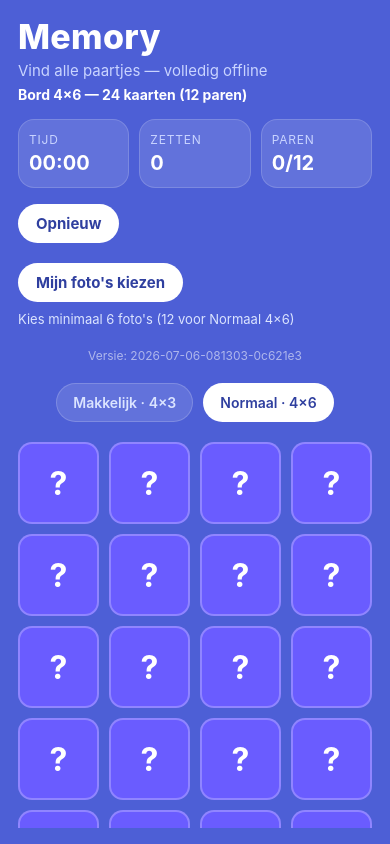
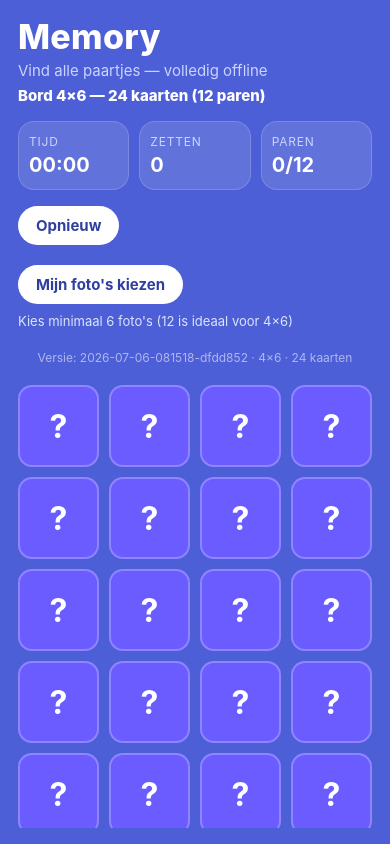
Before and after one commit to jeroenoosterveld/GIT-Project, a React Native app in the folder memory-game/: screen / in a window 390 px wide. Built offline with nearby package versions, Linux system fonts and the light colour scheme; no server answers.

Commit message:
Remove Makkelijk mode — always play 4×6 with 24 cards
The easy 4×3 mode caused confusion; the game now always uses
12 pairs in a 4×6 grid with no difficulty picker.

Co-authored-by: Jeroen <jeroenoosterveld@users.noreply.github.com>

```diff
--- a/memory-game/App.tsx
+++ b/memory-game/App.tsx
@@ -3,7 +3,7 @@ import { useCallback, useEffect, useMemo, useState } from 'react';
 import { Platform, ScrollView, StyleSheet, Text, View } from 'react-native';
 import { SafeAreaProvider, SafeAreaView } from 'react-native-safe-area-context';
 
-import { DifficultyPicker, GameBoard } from './src/components/GameBoard';
+import { GameBoard } from './src/components/GameBoard';
 import { GameHeader } from './src/components/GameHeader';
 import { PhotoPickerButton } from './src/components/PhotoPickerButton';
 import { UpdateBanner } from './src/components/UpdateBanner';
@@ -26,13 +26,11 @@ export default function App() {
 
   const {
     cards,
-    difficulty,
     flippedIds,
     matchedIds,
     isComplete,
     isLocked,
     stats,
-    changeDifficulty,
     flipCard,
     resetGame,
   } = useMemoryGame(cardThemes);
@@ -122,7 +120,6 @@ export default function App() {
           matchedPairs={stats.matchedPairs}
           totalPairs={stats.totalPairs}
           cardCount={cards.length}
-          difficulty={difficulty}
           usingCustomPhotos={usingCustomPhotos}
           onRestart={() => resetGame()}
         />
@@ -138,9 +135,7 @@ export default function App() {
           />
         ) : null}
 
-        <Text style={styles.versionLabel}>Versie: {BUILD_VERSION}</Text>
-
-        <DifficultyPicker difficulty={difficulty} onChange={changeDifficulty} />
+        <Text style={styles.versionLabel}>Versie: {BUILD_VERSION} · 4×6 · 24 kaarten</Text>
 
         <GameBoard
           cards={cards}
--- a/memory-game/src/components/GameBoard.tsx
+++ b/memory-game/src/components/GameBoard.tsx
@@ -1,6 +1,6 @@
-import { Dimensions, Pressable, StyleSheet, Text, View } from 'react-native';
+import { Dimensions, StyleSheet, View } from 'react-native';
 
-import { Difficulty, DIFFICULTY_CONFIG, GRID_COLUMNS } from '../constants/cards';
+import { GRID_COLUMNS } from '../constants/cards';
 import { GameCard } from '../hooks/useMemoryGame';
 import { MemoryCard } from './MemoryCard';
 
@@ -44,32 +44,6 @@ export function GameBoard({
   );
 }
 
-type DifficultyPickerProps = {
-  difficulty: Difficulty;
-  onChange: (difficulty: Difficulty) => void;
-};
-
-export function DifficultyPicker({ difficulty, onChange }: DifficultyPickerProps) {
-  return (
-    <View style={styles.difficultyRow}>
-      {(Object.keys(DIFFICULTY_CONFIG) as Difficulty[]).map((level) => {
-        const isActive = difficulty === level;
-        return (
-          <Pressable
-            key={level}
-            onPress={() => onChange(level)}
-            style={[styles.difficultyButton, isActive && styles.difficultyButtonActive]}
-          >
-            <Text style={[styles.difficultyText, isActive && styles.difficultyTextActive]}>
-              {DIFFICULTY_CONFIG[level].label} · {DIFFICULTY_CONFIG[level].grid}
-            </Text>
-          </Pressable>
-        );
-      })}
-    </View>
-  );
-}
-
 const styles = StyleSheet.create({
   board: {
     flexDirection: 'row',
@@ -81,28 +55,4 @@ const styles = StyleSheet.create({
   cardSlot: {
     minWidth: 0,
   },
-  difficultyRow: {
-    flexDirection: 'row',
-    gap: 10,
-    justifyContent: 'center',
-  },
-  difficultyButton: {
-    paddingHorizontal: 16,
-    paddingVertical: 10,
-    borderRadius: 999,
-    backgroundColor: 'rgba(255,255,255,0.12)',
-    borderWidth: 1,
-    borderColor: 'rgba(255,255,255,0.18)',
-  },
-  difficultyButtonActive: {
-    backgroundColor: '#ffffff',
-  },
-  difficultyText: {
-    color: '#dbe4ff',
-    fontWeight: '600',
-    fontSize: 14,
-  },
-  difficultyTextActive: {
-    color: '#2f3f9f',
-  },
 });
--- a/memory-game/src/components/GameHeader.tsx
+++ b/memory-game/src/components/GameHeader.tsx
@@ -1,6 +1,6 @@
 import { Pressable, StyleSheet, Text, View } from 'react-native';
 
-import { Difficulty, DIFFICULTY_CONFIG, GRID_COLUMNS } from '../constants/cards';
+import { GAME_CARDS, GAME_PAIRS, GRID_COLUMNS, GRID_LABEL, GRID_ROWS } from '../constants/cards';
 
 type GameHeaderProps = {
   moves: number;
@@ -8,19 +8,9 @@ type GameHeaderProps = {
   matchedPairs: number;
   totalPairs: number;
   cardCount: number;
-  difficulty: Difficulty;
   usingCustomPhotos: boolean;
   onRestart: () => void;
 };
-
-function getGridLabel(difficulty: Difficulty, cardCount: number) {
-  const config = DIFFICULTY_CONFIG[difficulty];
-  if (difficulty === 'medium' && cardCount === 24) {
-    return `Bord ${config.grid} — 24 kaarten (12 paren)`;
-  }
-  const rows = Math.ceil(cardCount / GRID_COLUMNS);
-  return `Bord ${GRID_COLUMNS}×${rows} — ${cardCount} kaarten`;
-}
 
 function formatTime(totalSeconds: number) {
   const minutes = Math.floor(totalSeconds / 60)
@@ -36,10 +26,11 @@ export function GameHeader({
   matchedPairs,
   totalPairs,
   cardCount,
-  difficulty,
   usingCustomPhotos,
   onRestart,
 }: GameHeaderProps) {
+  const gridOk = cardCount === GAME_CARDS;
+
   return (
     <View style={styles.container}>
       <View>
@@ -47,7 +38,11 @@ export function GameHeader({
         <Text style={styles.subtitle}>
           {usingCustomPhotos ? 'Met jouw foto\'s — volledig offline' : 'Vind alle paartjes — volledig offline'}
         </Text>
-        <Text style={styles.gridLabel}>{getGridLabel(difficulty, cardCount)}</Text>
+        <Text style={[styles.gridLabel, !gridOk && styles.gridLabelWarning]}>
+          {gridOk
+            ? `Bord ${GRID_LABEL} — ${GAME_CARDS} kaarten (${GAME_PAIRS} paren)`
+            : `Let op: ${cardCount} kaarten — verwacht ${GAME_CARDS} (${GRID_COLUMNS}×${GRID_ROWS})`}
+        </Text>
       </View>
 
       <View style={styles.statsRow}>
@@ -91,9 +86,12 @@ const styles = StyleSheet.create({
   },
   gridLabel: {
     marginTop: 6,
-    fontSize: 14,
-    fontWeight: '700',
+    fontSize: 15,
+    fontWeight: '800',
     color: '#ffffff',
+  },
+  gridLabelWarning: {
+    color: '#ffd27d',
   },
   statsRow: {
     flexDirection: 'row',
--- a/memory-game/src/components/PhotoPickerButton.tsx
+++ b/memory-game/src/components/PhotoPickerButton.tsx
@@ -62,7 +62,7 @@ export function PhotoPickerButton({
       <Text style={styles.hint}>
         {usingCustomPhotos
           ? `${photoCount} foto's opgeslagen op je iPhone — volledig offline`
-          : 'Kies minimaal 6 foto\'s (12 voor Normaal 4×6)'}
+          : 'Kies minimaal 6 foto\'s (12 is ideaal voor 4×6)'}
       </Text>
 
       {errorMessage ? <Text style={styles.error}>{errorMessage}</Text> : null}
--- a/memory-game/src/constants/buildVersion.ts
+++ b/memory-game/src/constants/buildVersion.ts
@@ -1,3 +1,3 @@
 // Auto-generated before each web build — do not edit manually
-export const BUILD_VERSION = '2026-07-06-081303-0c621e3';
-export const BUILD_URL_SUFFIX = '?v=2026-07-06-081303-0c621e3';
+export const BUILD_VERSION = '2026-07-06-081518-dfdd852';
+export const BUILD_URL_SUFFIX = '?v=2026-07-06-081518-dfdd852';
--- a/memory-game/src/constants/cards.ts
+++ b/memory-game/src/constants/cards.ts
@@ -8,6 +8,9 @@ export type CardTheme = {
 export const MIN_PHOTOS_REQUIRED = 5;
 export const GRID_COLUMNS = 4;
 export const GRID_ROWS = 6;
+export const GAME_PAIRS = 12;
+export const GAME_CARDS = GAME_PAIRS * 2;
+export const GRID_LABEL = '4×6';
 
 export const DEFAULT_CARD_THEMES: CardTheme[] = [
   { id: 'dog', image: require('../../assets/cards/dog.png') },
@@ -26,13 +29,3 @@ export const DEFAULT_CARD_THEMES: CardTheme[] = [
 
 /** @deprecated use DEFAULT_CARD_THEMES */
 export const CARD_THEMES = DEFAULT_CARD_THEMES;
-
-export type Difficulty = 'easy' | 'medium';
-
-export const DIFFICULTY_CONFIG: Record<
-  Difficulty,
-  { label: string; pairs: number; grid: string }
-> = {
-  easy: { label: 'Makkelijk', pairs: 6, grid: '4×3' },
-  medium: { label: 'Normaal', pairs: 12, grid: '4×6' },
-};
--- a/memory-game/src/hooks/useMemoryGame.ts
+++ b/memory-game/src/hooks/useMemoryGame.ts
@@ -1,6 +1,6 @@
 import { useCallback, useEffect, useMemo, useRef, useState } from 'react';
 
-import { CardTheme, Difficulty, DIFFICULTY_CONFIG } from '../constants/cards';
+import { CardTheme, GAME_PAIRS } from '../constants/cards';
 import { expandThemesToPairCount } from '../utils/cardThemes';
 
 export type GameCard = {
@@ -18,9 +18,8 @@ function shuffle<T>(items: T[]): T[] {
   return copy;
 }
 
-function createDeck(difficulty: Difficulty, cardThemes: CardTheme[]): GameCard[] {
-  const { pairs } = DIFFICULTY_CONFIG[difficulty];
-  const selected = expandThemesToPairCount(cardThemes, pairs);
+function createDeck(cardThemes: CardTheme[]): GameCard[] {
+  const selected = expandThemesToPairCount(cardThemes, GAME_PAIRS);
 
   return shuffle(
     selected.flatMap((theme) => [
@@ -31,8 +30,7 @@ function createDeck(difficulty: Difficulty, cardThemes: CardTheme[]): GameCard[]
 }
 
 export function useMemoryGame(cardThemes: CardTheme[]) {
-  const [difficulty, setDifficulty] = useState<Difficulty>('medium');
-  const [cards, setCards] = useState<GameCard[]>(() => createDeck('medium', cardThemes));
+  const [cards, setCards] = useState<GameCard[]>(() => createDeck(cardThemes));
   const [flippedIds, setFlippedIds] = useState<string[]>([]);
   const [matchedIds, setMatchedIds] = useState<string[]>([]);
   const [moves, setMoves] = useState(0);
@@ -43,36 +41,31 @@ export function useMemoryGame(cardThemes: CardTheme[]) {
 
   cardThemesRef.current = cardThemes;
 
-  const totalPairs = DIFFICULTY_CONFIG[difficulty].pairs;
+  const totalPairs = GAME_PAIRS;
   const isComplete = matchedIds.length === cards.length && cards.length > 0;
 
-  const resetGame = useCallback((nextDifficulty: Difficulty = difficulty) => {
+  const resetGame = useCallback(() => {
     if (flipTimeout.current) {
       clearTimeout(flipTimeout.current);
       flipTimeout.current = null;
     }
 
-    setDifficulty(nextDifficulty);
-    setCards(createDeck(nextDifficulty, cardThemesRef.current));
+    setCards(createDeck(cardThemesRef.current));
     setFlippedIds([]);
     setMatchedIds([]);
     setMoves(0);
     setSeconds(0);
     setIsLocked(false);
-  }, [difficulty]);
-
-  const changeDifficulty = useCallback((nextDifficulty: Difficulty) => {
-    resetGame(nextDifficulty);
-  }, [resetGame]);
+  }, []);
 
   useEffect(() => {
-    setCards(createDeck(difficulty, cardThemesRef.current));
+    setCards(createDeck(cardThemesRef.current));
     setFlippedIds([]);
     setMatchedIds([]);
     setMoves(0);
     setSeconds(0);
     setIsLocked(false);
-  }, [cardThemes, difficulty]);
+  }, [cardThemes]);
 
   useEffect(() => {
     if (matchedIds.length > 0 || flippedIds.length > 0) {
@@ -143,13 +136,11 @@ export function useMemoryGame(cardThemes: CardTheme[]) {
 
   return {
     cards,
-    difficulty,
     flippedIds,
     matchedIds,
     isComplete,
     isLocked,
     stats,
-    changeDifficulty,
     flipCard,
     resetGame,
   };
```
Also changed, not shown: 1 other file (tests, documents, lock files or other folders).
